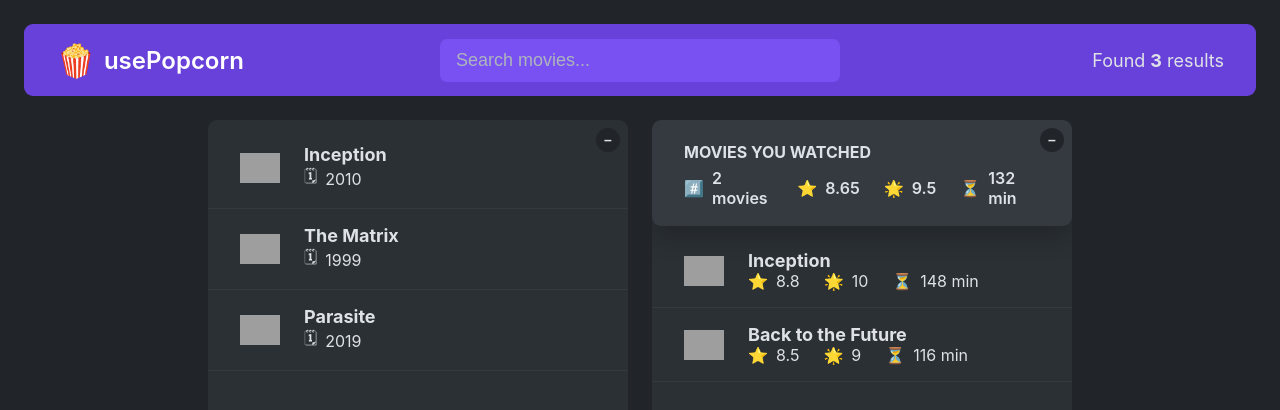
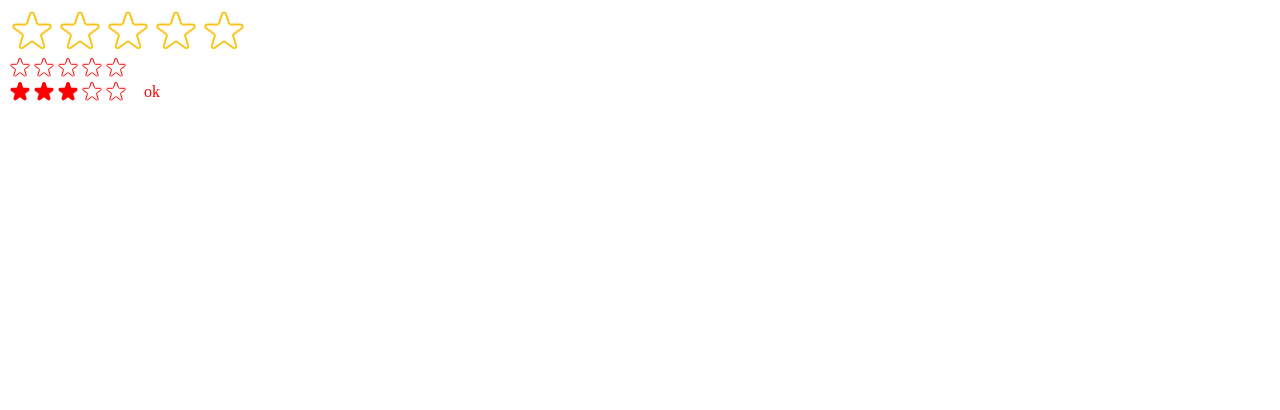
Before and after one commit to mahmoudElziny/Popcorn, a React (Create React App) app: page / in a window 1280 px wide. Shown: the top 410 px of the page. Built offline with nearby package versions, Linux system fonts and the light colour scheme; grey boxes are pictures that could not be loaded.

Commit message:
star reusable component

```diff
--- /dev/null
+++ b/src/StarRating.js
@@ -0,0 +1,108 @@
+import { useState } from "react";
+import PropTypes from 'prop-types';
+
+
+const containerStyle = {
+    display: 'flex',
+    alignItems: 'center',
+    gap: '16px',
+}
+
+const starContainerStyle = {
+    display: 'flex',
+    alignItems: 'center',
+}
+
+StarRating.propTypes = {
+    maxRating: PropTypes.number,
+    defaultRating: PropTypes.number,
+    color: PropTypes.string,
+    size: PropTypes.number,
+    messages: PropTypes.array,
+    className: PropTypes.string,
+    onSetRating: PropTypes.func,
+}
+
+
+export default function StarRating({
+    maxRating = 5,
+    color = '#fcc419',
+    size = 48,
+    className = '',
+    messages= [],
+    defaultRating = 0,
+    onSetRating,
+}) {
+
+    const [rating, setRating] = useState(defaultRating);
+    const [tempRating, setTempRating] = useState(0);
+
+    const textStyle = {
+        lineHeight: '1',
+        margin: '0',
+        color,
+        fontSize: `${size / 1.5}px`,
+    }
+
+    function handleRating(rating){
+        setRating(rating);
+        if(onSetRating)  onSetRating(rating);
+    }
+
+    return (
+        <>
+            <div style={containerStyle} className={className}>
+                <div style={starContainerStyle}>
+                    {Array.from({ length: maxRating }, (_, i) => (
+                        <Star key={i}
+                        onRate={() => handleRating(i+1)}
+                        onHoverIn={() => setTempRating(i + 1)}
+                        onHoverOut={() => setTempRating(0)}
+                        full={tempRating ? tempRating >= i + 1 : rating >= i + 1}
+                        color={color}
+                        size={size}/>
+                    ))}
+                </div>
+                <p style={textStyle}>{messages.length === maxRating ? messages[tempRating ? tempRating - 1 : rating -1] : tempRating || rating || ""}</p>
+            </div>
+        </>
+    )
+}
+
+
+function Star({ onRate, full, onHoverIn, onHoverOut, color, size}) {
+
+    const starStyle = {
+        width: `${size}px`,
+        height: `${size}px`,
+        display: 'block',
+        cursor: 'pointer',
+    }
+
+    return (
+        <span role='button' style={starStyle} onClick={onRate} onMouseEnter={onHoverIn} onMouseLeave={onHoverOut}>
+            {full ? <svg
+                xmlns="http://www.w3.org/2000/svg"
+                viewBox="0 0 20 20"
+                fill={color}
+                stroke={color}
+            >
+                <path
+                    d="M9.049 2.927c.3-.921 1.603-.921 1.902 0l1.07 3.292a1 1 0 00.95.69h3.462c.969 0 1.371 1.24.588 1.81l-2.8 2.034a1 1 0 00-.364 1.118l1.07 3.292c.3.921-.755 1.688-1.54 1.118l-2.8-2.034a1 1 0 00-1.175 0l-2.8 2.034c-.784.57-1.838-.197-1.539-1.118l1.07-3.292a1 1 0 00-.364-1.118L2.98 8.72c-.783-.57-.38-1.81.588-1.81h3.461a1 1 0 00.951-.69l1.07-3.292z"
+                />
+            </svg> : <svg
+                xmlns="http://www.w3.org/2000/svg"
+                fill="none"
+                viewBox="0 0 24 24"
+                stroke={color}
+            >
+                <path
+                    strokeLinecap="round"
+                    strokeLinejoin="round"
+                    strokeWidth="{2}"
+                    d="M11.049 2.927c.3-.921 1.603-.921 1.902 0l1.519 4.674a1 1 0 00.95.69h4.915c.969 0 1.371 1.24.588 1.81l-3.976 2.888a1 1 0 00-.363 1.118l1.518 4.674c.3.922-.755 1.688-1.538 1.118l-3.976-2.888a1 1 0 00-1.176 0l-3.976 2.888c-.783.57-1.838-.197-1.538-1.118l1.518-4.674a1 1 0 00-.363-1.118l-3.976-2.888c-.784-.57-.38-1.81.588-1.81h4.914a1 1 0 00.951-.69l1.519-4.674z"
+                />
+            </svg>}
+        </span>
+    )
+}
--- a/src/index.js
+++ b/src/index.js
@@ -1,11 +1,15 @@
 import React from 'react';
 import ReactDOM from 'react-dom/client';
-import './index.css';
-import App from './App';
+// import './index.css';
+// import App from './App';
+import StarRating from './StarRating';
 
 const root = ReactDOM.createRoot(document.getElementById('root'));
 root.render(
   <React.StrictMode>
-    <App />
+    {/* <App /> */}
+    <StarRating />
+    <StarRating size={24} color='red'/>
+    <StarRating size={24} color='red' messages={['terrible', 'bad', 'ok', 'good', 'great']} defaultRating={3}/>
   </React.StrictMode>
 );
```
Also changed, not shown: src/index.css (+0 -33 lines).
